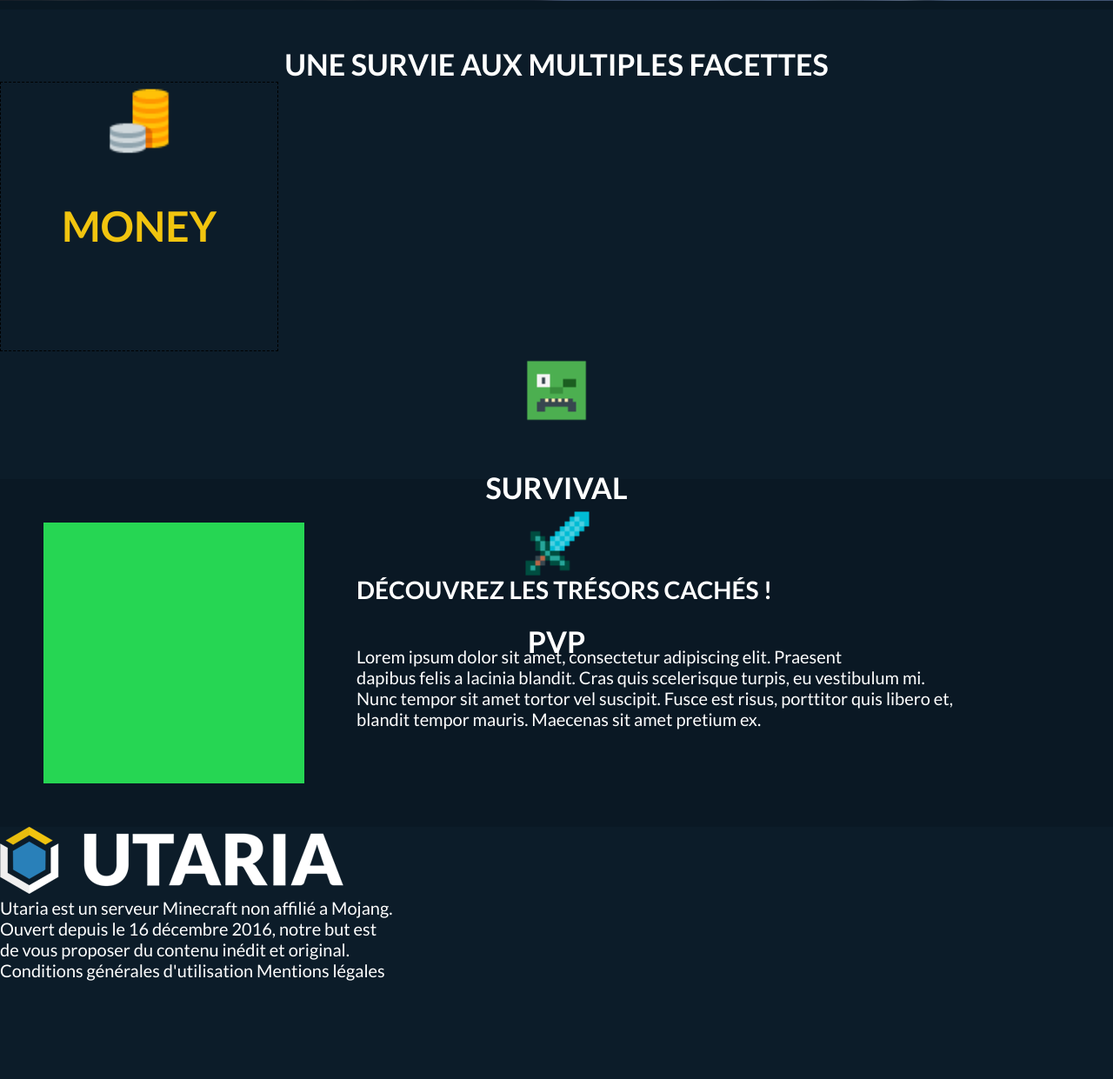
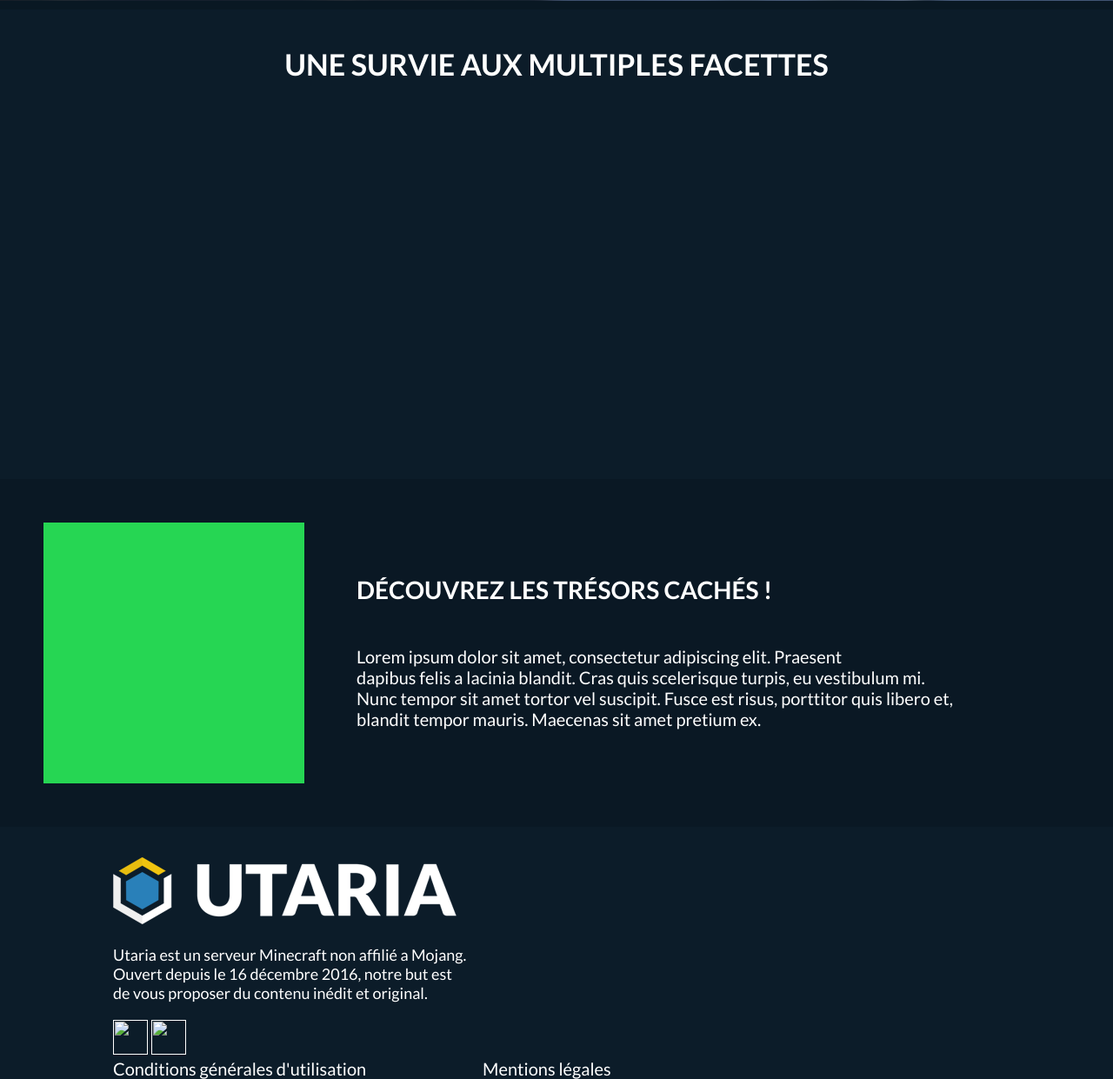
Before and after one commit to Utaria/utaria.fr, a PHP site: page / in a window 1280 px wide. Shown: the part 799-2040 px from the top of the page at 87% size. Before the commit the page ends 1927 px from the top, so only its background shows below. Run offline with PHP 8.4, Linux system fonts and the light colour scheme.

Commit message:
modif description v2

```diff
--- a/css/style.css
+++ b/css/style.css
@@ -195,25 +195,25 @@ header .scroll{
 	font-size: 34px;
 	text-transform: uppercase;
 }
-.section-primary .description{
+.section-primary .container-description{
 	position: relative;
 	width: auto;height: auto;
 }
-.section-primary .description div{
+.section-primary .container-description div{
 	text-align: center;
 }
-.section-primary .description img{
+.section-primary .container-description img{
 	position: relative;
 	width: 90px;height: 90px;
 	top: 0;
 }
-.section-primary .description .money{
+.section-primary .container-description .money{
 	position: relative;
 	width: 320px;height: 310px;
 	/*margin-top: 200px;margin-left: 120px;*/
 	border: 1px dashed black;
 }
-.section-primary .description .money h1{
+.section-primary .container-description .money h1{
 	font-size: 48px;
 	text-transform: uppercase;
 	color: #f1c40f;
@@ -247,3 +247,29 @@ header .scroll{
 	font-size: 28px;
 	text-transform: uppercase;
 }
+footer .container-description{
+	position: relative;
+	padding-left: 130px;
+}
+footer .container-description img{
+	position: relative;
+	padding-top: 35px;
+}
+footer .container-description p{
+	text-align: left;
+	padding-top: 20px;
+	font-size: 18px;
+}
+footer .container-socialnetwork{
+	position: relative;
+	padding-top: 20px;padding-left: 130px;
+}
+footer .container-socialnetwork img{
+	position: relative;
+	width: 40px;height: 40px;
+	/*border-radius: 3px;*/
+}
+footer .container-link a{
+	position: relative;
+	padding-top: 35px;padding-left: 130px;
+}
--- a/index.html
+++ b/index.html
@@ -64,7 +64,7 @@
 
 		<section id="section-primary" class="section section-primary">
 			<h1>Une survie aux multiples facettes</h1>
-			<div class="description">
+<!-- 			<div class="container-description">
 				<div class="money">
 					<img src="img/money.png">
 					<h1>Money</h1>
@@ -86,7 +86,7 @@
 
 					</p>
 				</div>
-			</div>
+			</div> -->
 		</section>
 		<section class="section section-secondary">
 			<div class="wrap-inner">
@@ -119,11 +119,13 @@
 				</p>
 			</div>
 			<div class="container-socialnetwork">
-				<a href="" class="social-network facebook"></a>
-				<a href="" class="social-network twitter"></a>
+				<a href="" class="social-network facebook"><img src=""></a>
+				<a href="" class="social-network twitter"><img src=""></a>
 			</div>
-			<a href="https://boutique.utaria.fr/conditions/generales">Conditions générales d'utilisation</a>
-			<a href="">Mentions légales</a>
+			<div class="container-link">
+				<a href="https://boutique.utaria.fr/conditions/generales">Conditions générales d'utilisation</a>
+				<a href="">Mentions légales</a>
+			</div>
 		</footer>
 
 		<script type="text/javascript" src="js/scroll.js"></script>
```
